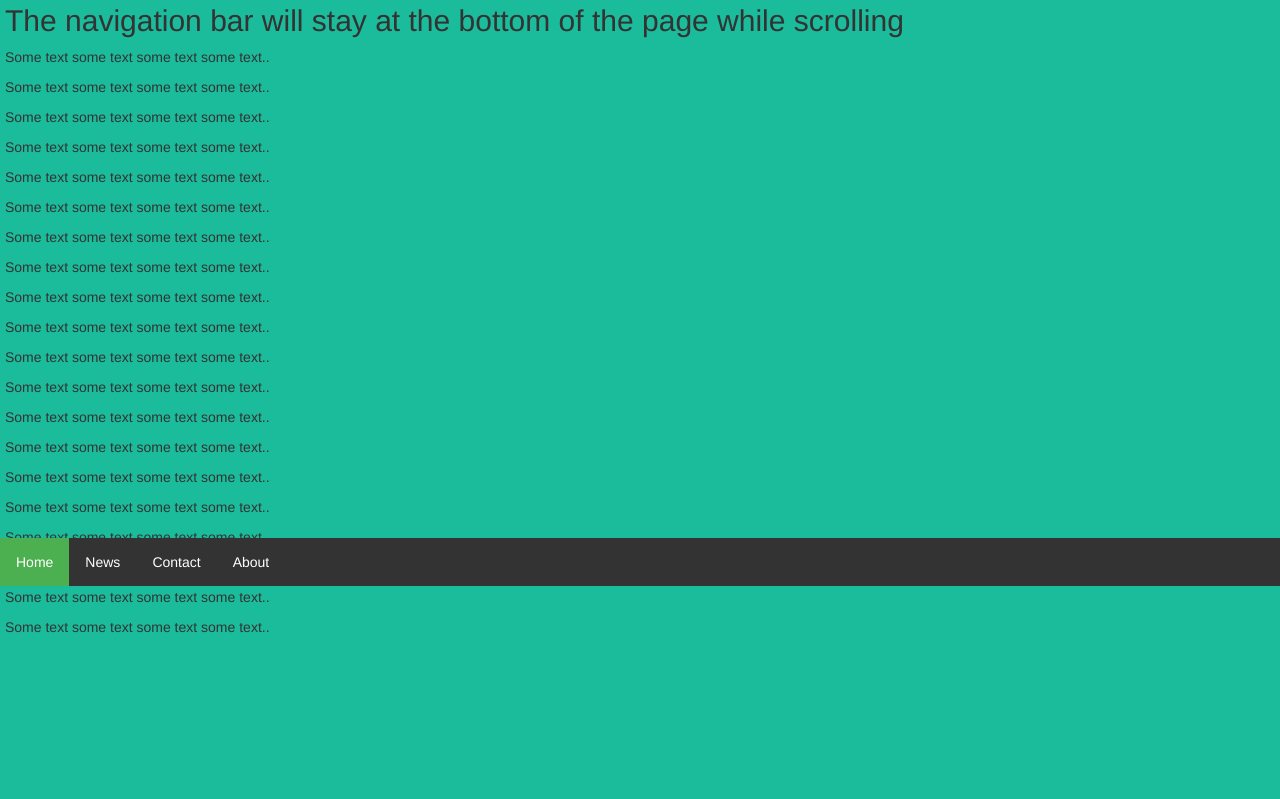
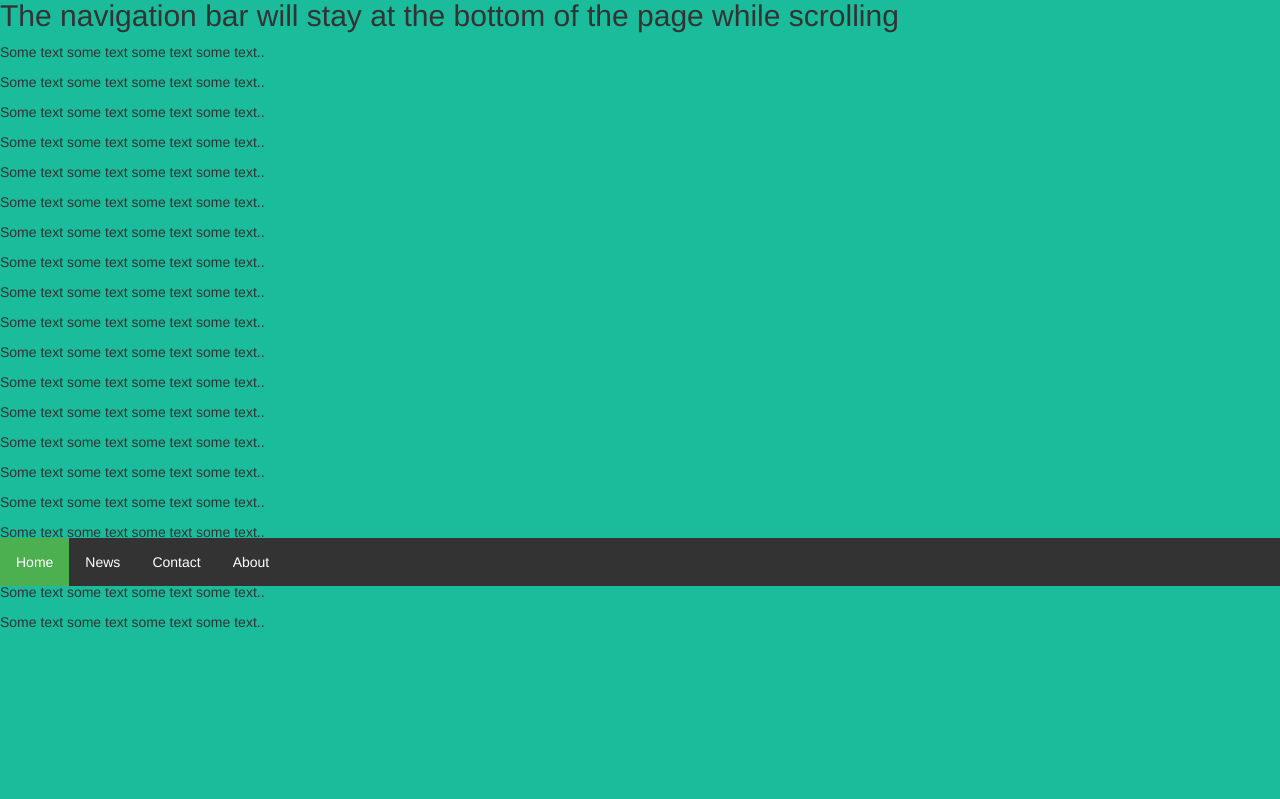
Before and after one commit to bclyon4718/about-me, a plain HTML site: page index.html in a window 1280 px wide. Shown: the part 204-1003 px from the top of the page. Drawn offline with nearby package versions, Linux system fonts and the light colour scheme.

Commit message:
change padding

```diff
--- a/index.html
+++ b/index.html
@@ -19,7 +19,7 @@
   <li><a href="#about">About</a></li>
 </ul>
 
-<div style="padding:5px;background-color:#1abc9c;height:1500px;">
+<div style="padding:0px;background-color:#1abc9c;height:1500px;">
 <h1>Fixed Bottom Navigation Bar</h1>
 <h2>Scroll this page to see the effect</h2>
 <h2>The navigation bar will stay at the bottom of the page while scrolling</h2>
```
